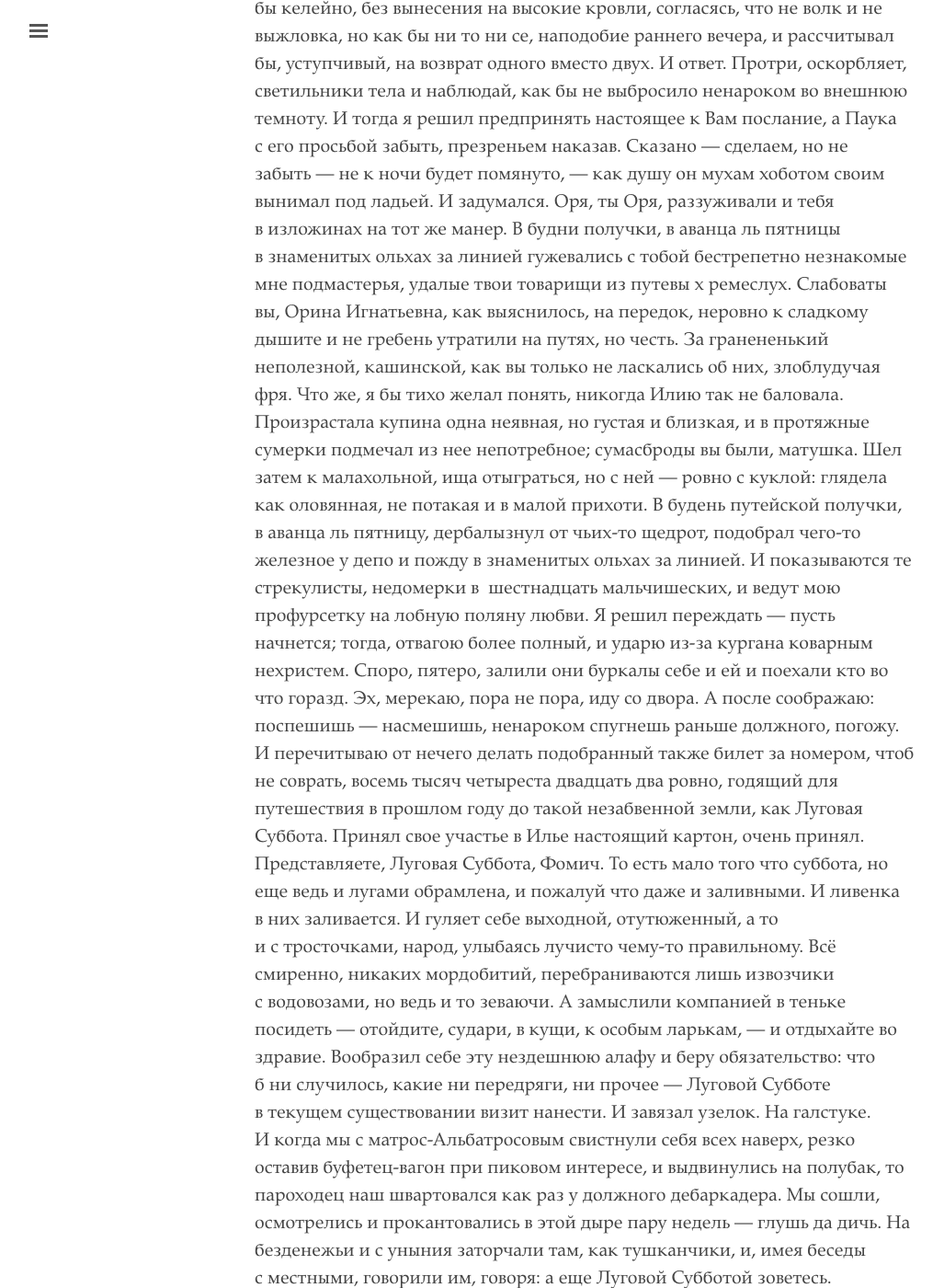
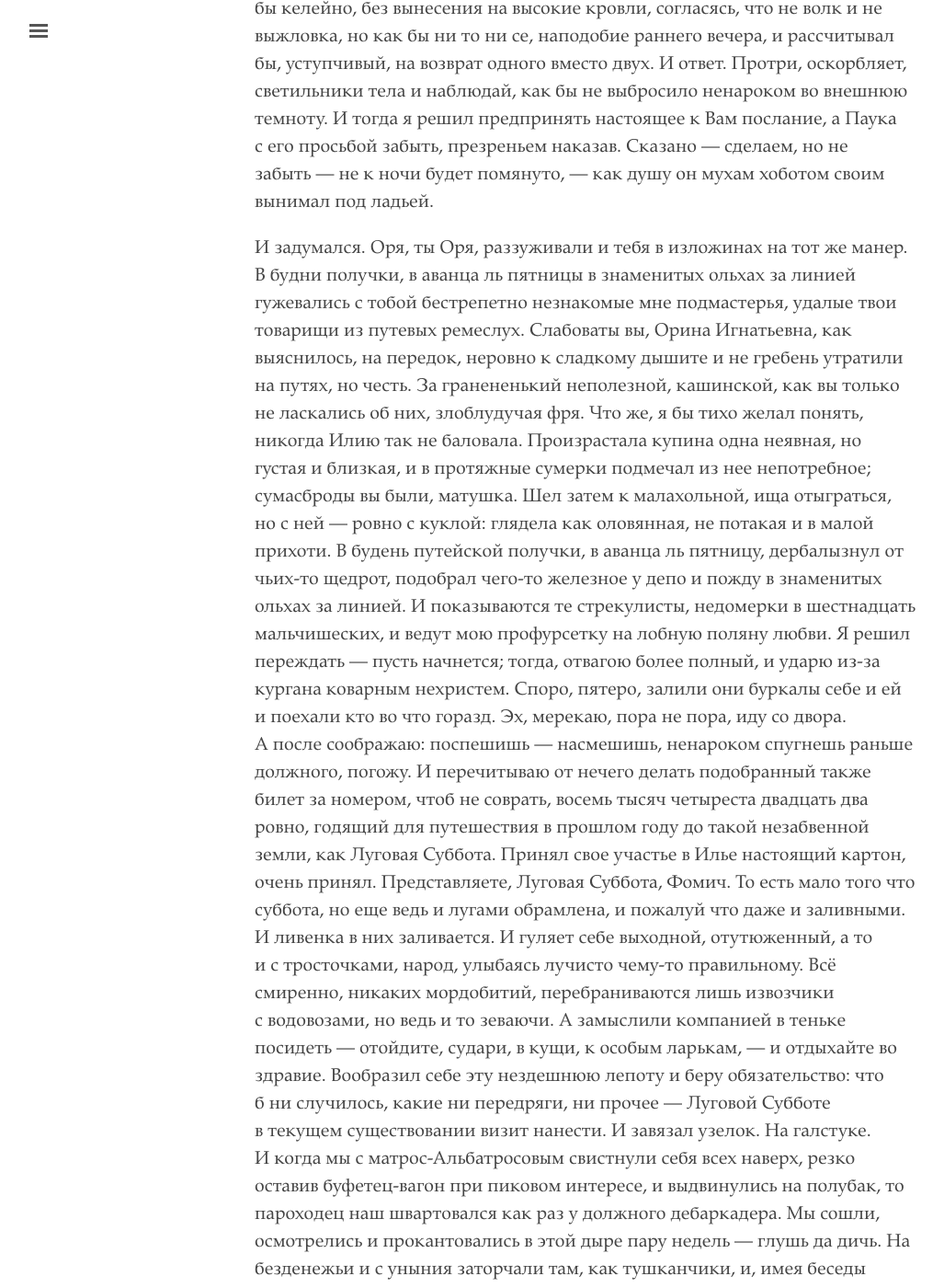
Before and after one commit to digbmc/dog-annotation-site, a Jekyll site: the page built from _texts/14_ru.md, in a window 1280 px wide and 1400 px high, scrolled down 5187 px. Shown: the whole window at 92% size, without its empty margins (3-1030 px from the left). Built offline with Jekyll 4.4.1, drawn with Linux system fonts in a browser that asks for light colours; some of the changed text lies outside the part shown.

Commit message:
fix errors

```diff
--- a/_texts/14_ru.md
+++ b/_texts/14_ru.md
@@ -5,7 +5,7 @@
 public: true
 ---
 
-Клеши, мичманка с  крабом, бушлат в  якорях  — картинка.
+Клеши, мичманка с крабом, бушлат в якорях — картинка.
 И представляется: матрос Альбатросов, списан без рук с сухогруза
 на бал сухопутной участи; а сам-то с которого года? Рекомендуюсь
 и я. В нашу гавань, говорит, заходили корабли, большие, говорю,
@@ -83,7 +83,7 @@
 восстание — мусор тлеет по-тихому, панорама — куда ни плюнь.
 И такая к ней близость внутри щемит, что домой возвращаться — да
 ну его. Привлекают нашего обитателя просторы своей земли, и рожна чужого он не взыскующий. В те же кварталы составил приличную, если выразиться, крышкотеку, собрание, то есть, разноцветных
-закруток от саморазличных микстур: одеколоны, духи, да Вы знаете. В этом смысле неоценимую помощь советами и приветами подавала та западная ветошница, тетка в  теле, благовоспитанная
+закруток от саморазличных микстур: одеколоны, духи, да Вы знаете. В этом смысле неоценимую помощь советами и приветами подавала та западная ветошница, тетка в теле, благовоспитанная
 и с опытом, а годков тянула с хвостиком на шестьдесят — деликатес,
 да и только. Приключение позадавнее, и что было, того не утаю:
 увлечение с ней выгорело мимолетное, как случилось, впрочем, и с ее
@@ -124,17 +124,17 @@
 к Вам послание, а Паука с его просьбой забыть, презреньем наказав.
 Сказано — сделаем, но не забыть — не к ночи будет помянуто, — как
 душу он мухам хоботом своим вынимал под ладьей.
+
 И задумался. Оря, ты Оря, раззуживали и тебя в изложинах на
 тот же манер. В будни получки, в аванца ль пятницы в знаменитых
 ольхах за линией гужевались с тобой бестрепетно незнакомые мне
-подмастерья, удалые твои товарищи из путевы х ремеслух. Слабоваты вы, Орина Игнатьевна, как выяснилось, на передок, неровно
-к сладкому дышите и не гребень утратили на путях, но честь. За
+подмастерья, удалые твои товарищи из путевых ремеслух. Слабоваты вы, Орина Игнатьевна, как выяснилось, на передок, неровно к сладкому дышите и не гребень утратили на путях, но честь. За
 гранененький неполезной, кашинской, как вы только не ласкались
 об них, злоблудучая фря. Что же, я бы тихо желал понять, никогда
 Илию так не баловала. Произрастала купина одна неявная, но густая и близкая, и в протяжные сумерки подмечал из нее непотребное; сумасброды вы были, матушка. Шел затем к малахольной, ища
 отыграться, но с ней — ровно с куклой: глядела как оловянная, не
 потакая и в малой прихоти. В будень путейской получки, в аванца
-ль пятницу, дербалызнул от чьих-то щедрот, подобрал чего-то железное у депо и пожду в знаменитых ольхах за линией. И показываются те стрекулисты, недомерки в  шестнадцать мальчишеских,
+ль пятницу, дербалызнул от чьих-то щедрот, подобрал чего-то железное у депо и пожду в знаменитых ольхах за линией. И показываются те стрекулисты, недомерки в шестнадцать мальчишеских,
 и ведут мою профурсетку на лобную поляну любви. Я решил переждать — пусть начнется; тогда, отвагою более полный, и ударю из-за
 кургана коварным нехристем. Споро, пятеро, залили они буркалы
 себе и ей и поехали кто во что горазд. Эх, мерекаю, пора не пора, иду
@@ -183,6 +183,7 @@
 белу свету поразметал. Прибыло полку доходяг, принимай, командир, пополнение. И лечебница. Не обнаружив в составе тела сего да
 этого, я вскипел и потребовал утешения. Подплывает врачина в шапочке. На вопрос, где подруга, — он мне скупое: с ней худшее. Костоправу — ступай полечись-ка сам, разрешаю вам не поверить,
 ишь — выдумали, я бузил. И потекло мое исцеление. Имелись газеты, шлепанцы, полагалось бритье.
+
 И воспомнилось, как, лезвиями точеными хвалясь, хорохорился
 Гурий в среде артельщиков, что не выпадало ему печали с доезжачим гонки гонять, обшаркаю, утверждал, как стоячего. В результате
 заспорили, поставили на кон вина. Получив извещенье-уведомление, доезжачий приветствует. Столковались бежать нормально,
@@ -222,8 +223,7 @@
 вы и стравите им макароны по-флотски за гривенник. А вы пожадничаете — завсегдатай поблагородней расколется. А ждуны подбегут и все слопают. И хмелеют немедля, и свадьбы-женитьбы у них
 происходят безотлагательно, прямо на людях, и родятся в итоге такие ублюдки, что лучше и не показывайте. Родятся, окрепнут и, как
 деды и матери, — по торной тропе, боковой знаменитой иноходью —
-марш-марш к тошниловке. Ау, не обрывается здесь у нас поколений-
-то этих цепь, гремит-побрякивает, и не скроется с глаз наших чайная, стоящая на самом юру. Все мы детвора человеческая, дорогой,
+марш-марш к тошниловке. Ау, не обрывается здесь у нас поколений-то этих цепь, гремит-побрякивает, и не скроется с глаз наших чайная, стоящая на самом юру. Все мы детвора человеческая, дорогой,
 и пропустить по стопарю нам не чуждо. Вникните в мое положение
 по-истинному теперь, как же тело Илье разгулять, не памятуя уж
 о более прикровенном-то. Препроводит подруга на лавочку у ворот —
```
Also changed, not shown: other parts of _texts/14_ru.md (+3 -3 lines).
